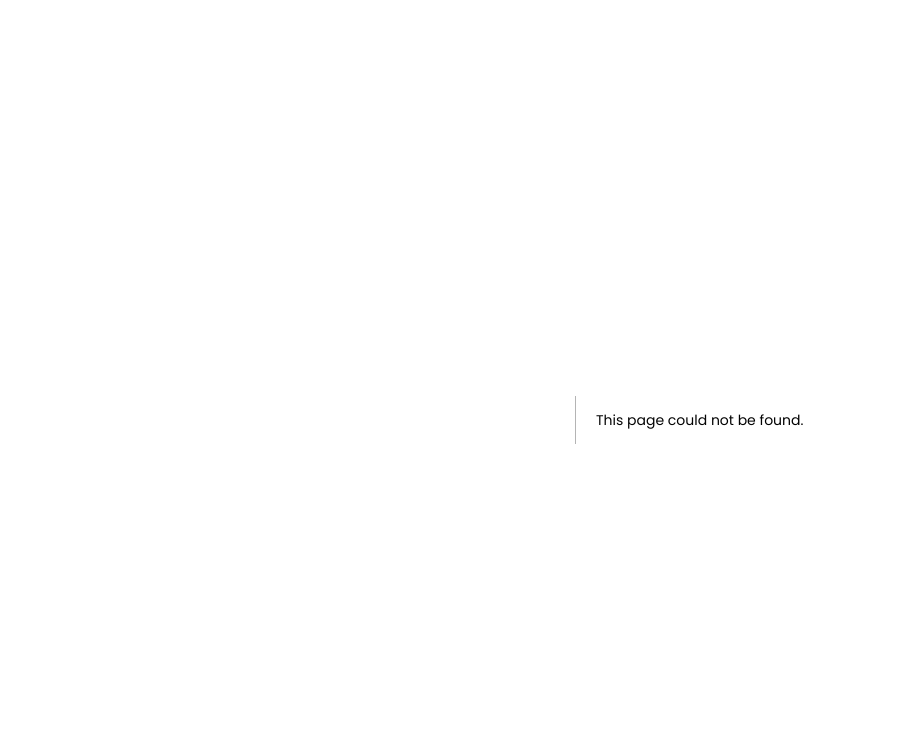
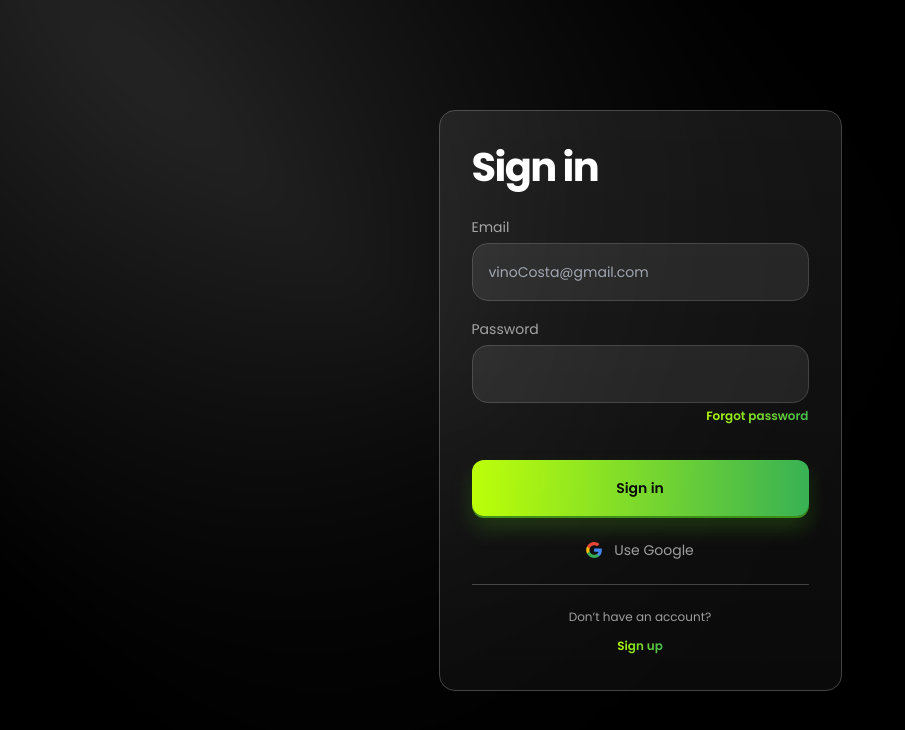
Before and after one commit to vj009007/test-ap-ui, a Next.js app: page /signin in a window 1280 px wide. Before the commit this address had no page. Shown: the top 730 px of the page, without its empty margins (0-905 px from the left). Built offline with nearby package versions, Linux system fonts and the light colour scheme.

Commit message:
signup page

```diff
--- /dev/null
+++ b/src/pages/api/auth/[...nextauth].js
@@ -0,0 +1,31 @@
+import NextAuth from "next-auth";
+import Providers from "next-auth/providers";
+import { AmazonCognitoIdentityProvider } from "@next-auth/amazon-cognito-identity-provider";
+
+export default NextAuth({
+  providers: [
+    Providers.Credentials({
+      id: "cognito",
+      name: "Cognito",
+      credentials: {
+        email: { label: "Email", type: "email" },
+        password: { label: "Password", type: "password" },
+      },
+      authorize: async (credentials) => {
+        const provider = new AmazonCognitoIdentityProvider({
+          clientId: process.env.COGNITO_CLIENT_ID,
+          clientSecret: process.env.COGNITO_CLIENT_SECRET,
+          poolId: process.env.COGNITO_POOL_ID,
+        });
+
+        try {
+          const user = await provider.getUser(credentials);
+          return Promise.resolve(user);
+        } catch (error) {
+          console.error(error);
+          return Promise.resolve(null);
+        }
+      },
+    }),
+  ],
+});
--- /dev/null
+++ b/src/pages/api/signup.js
@@ -0,0 +1,47 @@
+import { CognitoUserPool, CognitoUserAttribute } from "amazon-cognito-identity-js";
+import CryptoJS from "crypto-js";
+
+export default async function handler(req, res) {
+  if (req.method === "POST") {
+    const { email, password } = req.body;
+
+    // Configure Cognito User Pool
+    const poolData = {
+      UserPoolId: process.env.COGNITO_POOL_ID,
+      ClientId: process.env.COGNITO_CLIENT_ID,
+    };
+
+    const userPool = new CognitoUserPool(poolData);
+
+    // Set user attributes
+    const attributeList = [
+      new CognitoUserAttribute({ Name: "email", Value: email }),
+    ];
+
+    // Generate SECRET_HASH
+    const secretHash = CryptoJS.HmacSHA256(
+      email + process.env.COGNITO_CLIENT_ID,
+      process.env.COGNITO_CLIENT_SECRET
+    ).toString(CryptoJS.enc.Hex);
+
+    // Sign up user
+    userPool.signUp(
+      email,
+      password,
+      attributeList,
+      [{ Name: "SECRET_HASH", Value: secretHash }],
+      (err, result) => {
+        if (err) {
+console.log(err.message)
+          res.status(400).json({ error: err.message });
+        } else {
+          res.status(200).json({
+            message: `User ${result.user.getUsername()} has been registered. Please check your email for a verification code.`,
+          });
+        }
+      }
+    );
+  } else {
+    res.status(405).json({ error: "Method not allowed" });
+  }
+}
--- /dev/null
+++ b/src/pages/signin.tsx
@@ -0,0 +1,66 @@
+import { Box, Link, Typography } from "@mui/material";
+import { signIn } from "next-auth/react";
+import Image from "next/image";
+import googleIcon from "../../public/google-icon.svg";
+
+const LoginPage = () => {
+  const handleSubmit = async (event) => {
+    event.preventDefault();
+    const email = event.target.email.value;
+    const password = event.target.password.value;
+
+    const result = await signIn("cognito", {
+      redirect: false,
+      email,
+      password,
+    });
+
+    if (result.error) {
+      console.error(result.error);
+    } else {
+      window.location.href = "/dashboard";
+    }
+  };
+
+  return (
+    <div className="signup-wrapper">
+      <div className="signup sign-screens">
+        <h1>Sign in</h1>
+        <form onSubmit={handleSubmit}>
+          <label htmlFor="email">Email</label>
+          <input
+            id="email"
+            type="email"
+            placeholder="vinoCosta@gmail.com"
+            className="mb-4"
+            required
+          />
+          <br />
+          <label htmlFor="password">Password</label>
+          <input id="password" type="password" required />
+          <br />
+          <Box className="text-right">
+            <Link href="#" className="sign-link text-right">
+              Forgot password
+            </Link>
+          </Box>
+          <button type="submit" className="btn-style w-full mt-8">
+            Sign in
+          </button>
+          <button className="google-btn">
+            <Image src={googleIcon} alt="Google Icon" /> <span>Use Google</span>
+          </button>
+          <hr />
+          <Typography>Don’t have an account?</Typography>
+          <Box className="text-center mt-2">
+            <Link href="#" className="sign-link text-right">
+              Sign up
+            </Link>
+          </Box>
+        </form>
+      </div>
+    </div>
+  );
+};
+
+export default LoginPage;
--- /dev/null
+++ b/src/pages/signup.tsx
@@ -0,0 +1,47 @@
+import { useState } from "react";
+
+const SignUpPage = () => {
+  const [message, setMessage] = useState("");
+
+  const handleSubmit = async (event) => {
+    event.preventDefault();
+    const email = event.target.email.value;
+    const password = event.target.password.value;
+
+    const response = await fetch("/api/signup", {
+      method: "POST",
+      headers: {
+        "Content-Type": "application/json",
+      },
+      body: JSON.stringify({ email, password }),
+    });
+
+    const data = await response.json();
+
+    if (response.ok) {
+      setMessage(data.message);
+    } else {
+      setMessage(data.error);
+    }
+  };
+
+  return (
+    <div className="signup-wrapper">
+      <div className="signup sign-screens">
+        <h1>Sign Up</h1>
+        {message && <p>{message}</p>}
+        <form onSubmit={handleSubmit}>
+          <label htmlFor="email">Email</label>
+          <input id="email" type="email" className="mb-4" required />
+          <br />
+          <label htmlFor="password">Password</label>
+          <input id="password" type="password" required />
+          <br />
+          <button type="submit">Sign up</button>
+        </form>
+      </div>
+    </div>
+  );
+};
+
+export default SignUpPage;
```
Also changed, not shown: public/google-icon.svg (added).
